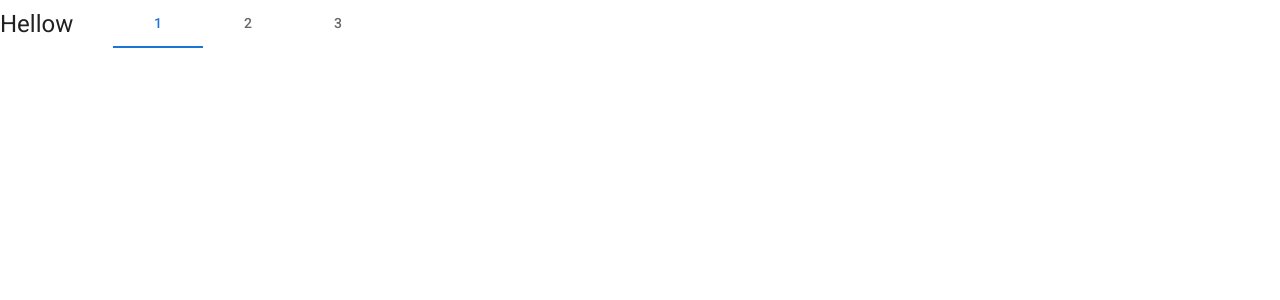
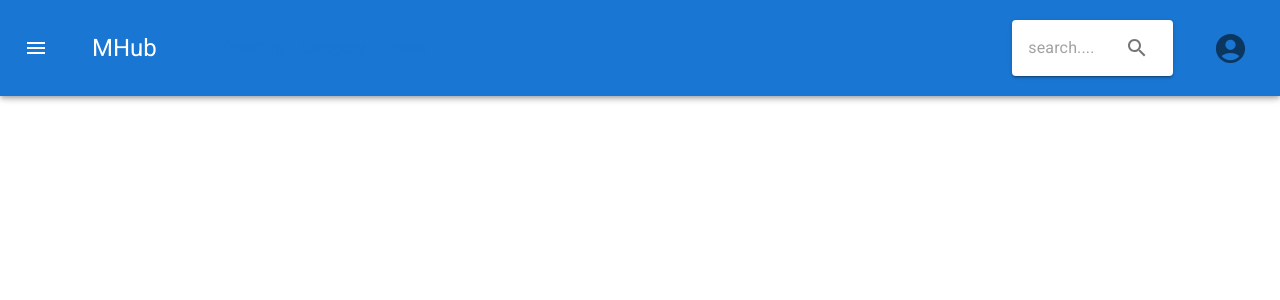
Before and after one commit to ArnabChatterjee20k/Mhub, a React (Vite) app: page / in a window 1280 px wide. Shown: the top 300 px of the page. Built offline with nearby package versions, Linux system fonts and the light colour scheme.

Commit message:
made the basic navbar without any functionality

```diff
--- a/components/Navbar.jsx
+++ b/components/Navbar.jsx
@@ -1,18 +1,41 @@
+import React from "react";
+import AppBar from "@mui/material/AppBar";
+import Menu from "@mui/material/Menu";
+import Toolbar from "@mui/material/Toolbar";
+import Typography from "@mui/material/Typography";
+import IconButton from "@mui/material/IconButton";
+import MenuIcon from "@mui/icons-material/Menu";
+import Box from "@mui/material/Box";
+import Link from "@mui/material/Link";
 import Stack from "@mui/material/Stack";
-import Tabs from "@mui/material/Tabs";
-import  Typography  from '@mui/material/Typography';
-import Tab from "@mui/material/Tab";
-import { useState } from "react";
-export const Navbar = ({links}) => {
-    const [tab,setTab] = useState(0)
+import SearchBar from "./SearchBar";
+import AccountCircle  from "@mui/icons-material/AccountCircle";
+const Navbar = ({ links }) => {
   return (
-    <Stack direction={"row"} alignItems="center" gap={5}>
-      <Typography variant="h5">Hellow</Typography>
-      <Tabs onChange={(e,newValue)=>setTab(newValue)} value={tab} aria-label="basic tabs example">
-        {links?.map((link,id)=>(
-            <Tab key={id} value={id} label={link} onClick={()=>alert("link changed")}/>
-        ))}
-      </Tabs>
-    </Stack>
+    <Box>
+      <AppBar component="nav">
+        <Toolbar>
+          <IconButton size="large" edge="start" color="inherit">
+            <MenuIcon />
+          </IconButton>
+          <Stack direction={"row"} gap="1em" margin="2em" alignItems={"center"}  sx={{width:"100%"}}>
+            <Typography variant="h5" marginRight="2em">
+              MHub
+            </Typography>
+            {links.map((link) => (
+              <Link underline="none">{link}</Link>
+            ))}
+          </Stack>
+          <Stack direction="row" gap="2em" marginLeft="auto">
+            <SearchBar />
+            <IconButton >
+              <AccountCircle fontSize="large"/>
+            </IconButton>
+          </Stack>
+        </Toolbar>
+      </AppBar>
+    </Box>
   );
 };
+
+export default Navbar;
--- /dev/null
+++ b/components/SearchBar.jsx
@@ -0,0 +1,14 @@
+import Search  from "@mui/icons-material/Search"
+import InputBase  from "@mui/material/InputBase"
+import Paper  from "@mui/material/Paper"
+import IconButton  from "@mui/material/IconButton"
+const SearchBar = () => {
+  return (
+    <Paper elevation={2} sx={{paddingInline:"1em",paddingBlock:"0.5em",display:"flex",alignItems:"center"}}>
+        <InputBase placeholder="search...."/>
+        <IconButton><Search/></IconButton>
+    </Paper>
+  )
+}
+
+export default SearchBar
--- a/package.json
+++ b/package.json
@@ -5,6 +5,7 @@
   "type": "module",
   "scripts": {
     "dev": "vite",
+    "net":"vite --host",
     "build": "vite build",
     "preview": "vite preview"
   },
--- a/src/App.jsx
+++ b/src/App.jsx
@@ -1,15 +1,29 @@
-import Container from '@mui/material/Container';
-import CssBaseline  from '@mui/material/CssBaseline';
-import { Navbar } from '../components/Navbar';
+import Container from "@mui/material/Container";
+import CssBaseline from "@mui/material/CssBaseline";
+import Navbar from "../components/Navbar";
+import { ThemeProvider, createTheme } from "@mui/material";
+import useMediaQuery from "@mui/material/useMediaQuery";
+import { useMemo } from "react";
+import SearchBar from "../components/SearchBar";
 function App() {
+  const prefersDarkMode = useMediaQuery("(prefers-color-scheme:dark)");
+
+  const theme = useMemo(() => {
+    return createTheme({
+      palette: {
+        mode: prefersDarkMode ? "dark" : "light",
+      },
+    });
+  }, [prefersDarkMode]);
+
   return (
-    <>
+    <ThemeProvider theme={theme}>
       <CssBaseline />
-      <Navbar links={[1,2,3]}/>
-      <Container fixed>
+      <Navbar links={["Trending", "Category", "Latest"]} />
+      <Container sx={{paddingTop:"10rem"}}>
       </Container>
-    </>
-  )
+    </ThemeProvider>
+  );
 }
 
-export default App
+export default App;
```
